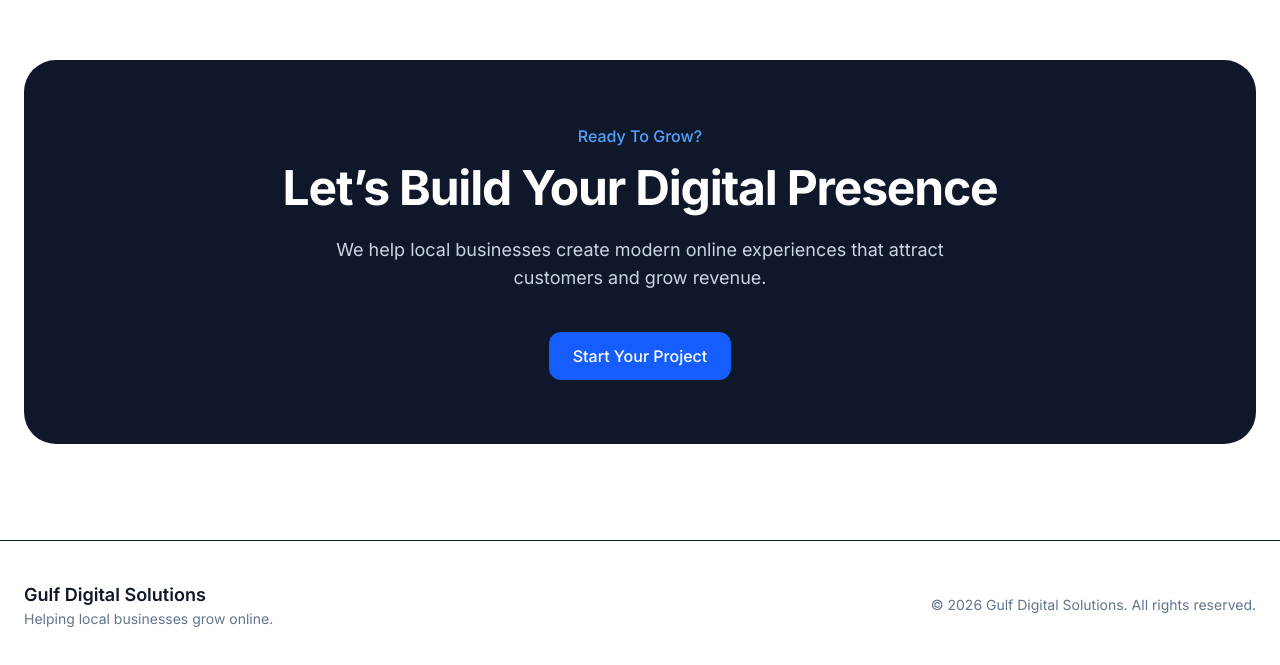
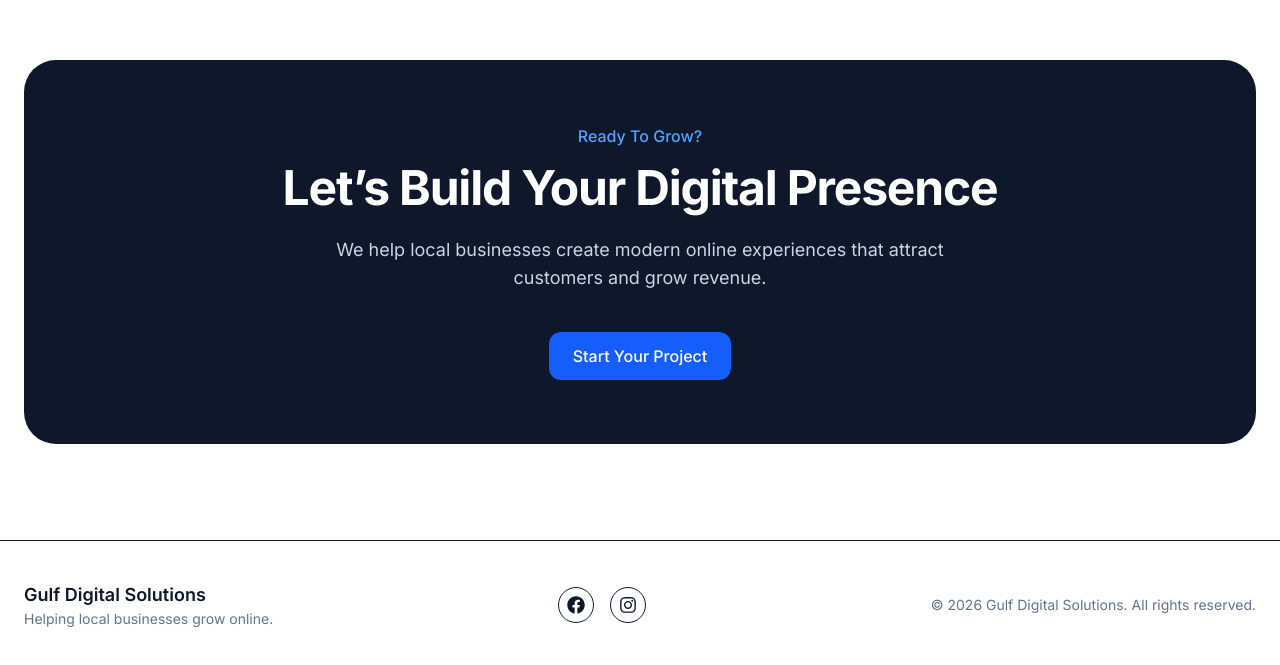
Before and after one commit to r-jheltandugon/gulf-digital-solutions, a Next.js app: page / in a window 1280 px wide. Shown: the part 4395-5060 px from the top of the page. Built offline with nearby package versions, Linux system fonts and the light colour scheme.

Commit message:
Add fb & instagram profile

```diff
--- a/components/layout/footer.tsx
+++ b/components/layout/footer.tsx
@@ -1,10 +1,13 @@
+import { FaFacebook, FaInstagram } from "react-icons/fa";
 import Container from "./container";
 
 export default function Footer() {
   return (
     <footer className="border-t py-10">
       <Container>
-        <div className="flex flex-col gap-4 md:flex-row md:items-center md:justify-between">
+        <div className="flex flex-col gap-6 md:flex-row md:items-center md:justify-between">
+
+          {/* Left Side */}
           <div>
             <h2 className="text-lg font-semibold">
               Gulf Digital Solutions
@@ -15,6 +18,38 @@ export default function Footer() {
             </p>
           </div>
 
+          {/* Social Links */}
+          <div className="flex items-center gap-4">
+            <a
+              href="https://www.facebook.com/share/1D9TegYWE6/"
+              target="_blank"
+              rel="noopener noreferrer"
+              aria-label="Facebook"
+              className="
+                rounded-full border p-2
+                transition hover:bg-slate-100
+                dark:hover:bg-slate-800
+              "
+            >
+              <FaFacebook size={18} />
+            </a>
+
+            <a
+              href="https://www.instagram.com/gulf.digitalsolutions/"
+              target="_blank"
+              rel="noopener noreferrer"
+              aria-label="Instagram"
+              className="
+                rounded-full border p-2
+                transition hover:bg-slate-100
+                dark:hover:bg-slate-800
+              "
+            >
+              <FaInstagram size={18} />
+            </a>
+          </div>
+
+          {/* Copyright */}
           <p className="text-sm text-slate-500">
             © 2026 Gulf Digital Solutions. All rights reserved.
           </p>
```
